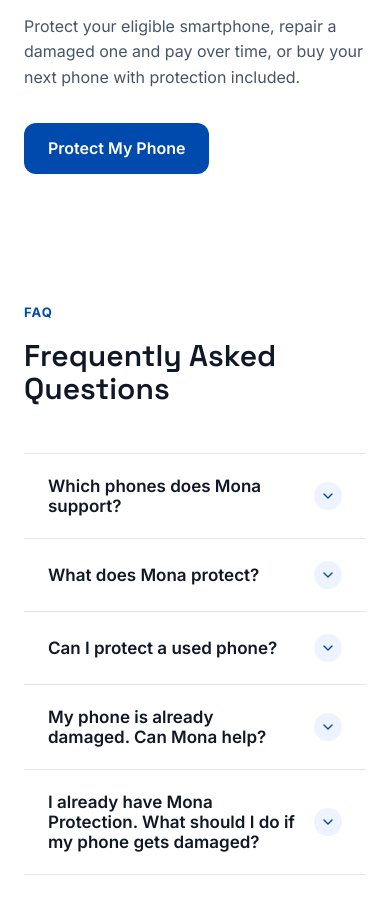
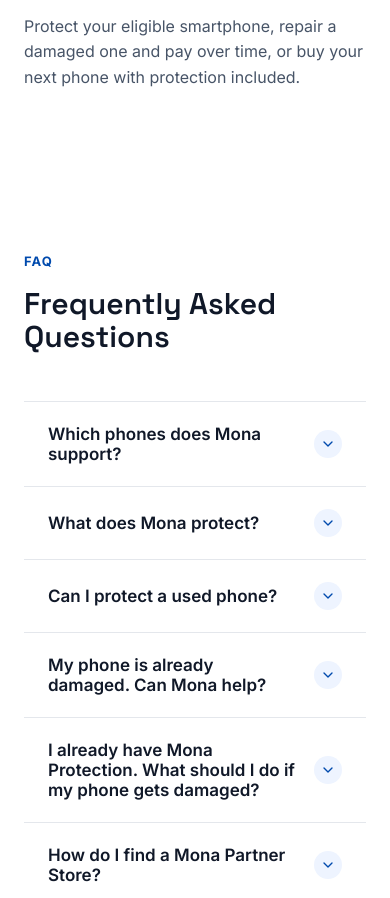
Before and after one commit to codemande/mona-mona, a React (Vite) app: page / in a window 390 px wide. Shown: the part 6280-7178 px from the top of the page. Built offline with nearby package versions, Linux system fonts and the light colour scheme.

Commit message:
chore: comment out Protect My Phone button in Home component for layout adjustments

```diff
--- a/src/pages/Home.jsx
+++ b/src/pages/Home.jsx
@@ -215,7 +215,7 @@
             Protect your eligible smartphone, repair a damaged one and pay over time, or buy your
             next phone with protection included.
           </p>
-          <Button to="/smartphone-protection">Protect My Phone</Button>
+          {/* <Button to="/smartphone-protection">Protect My Phone</Button> */}
         </ImageBand>
       </Section>
 
```
